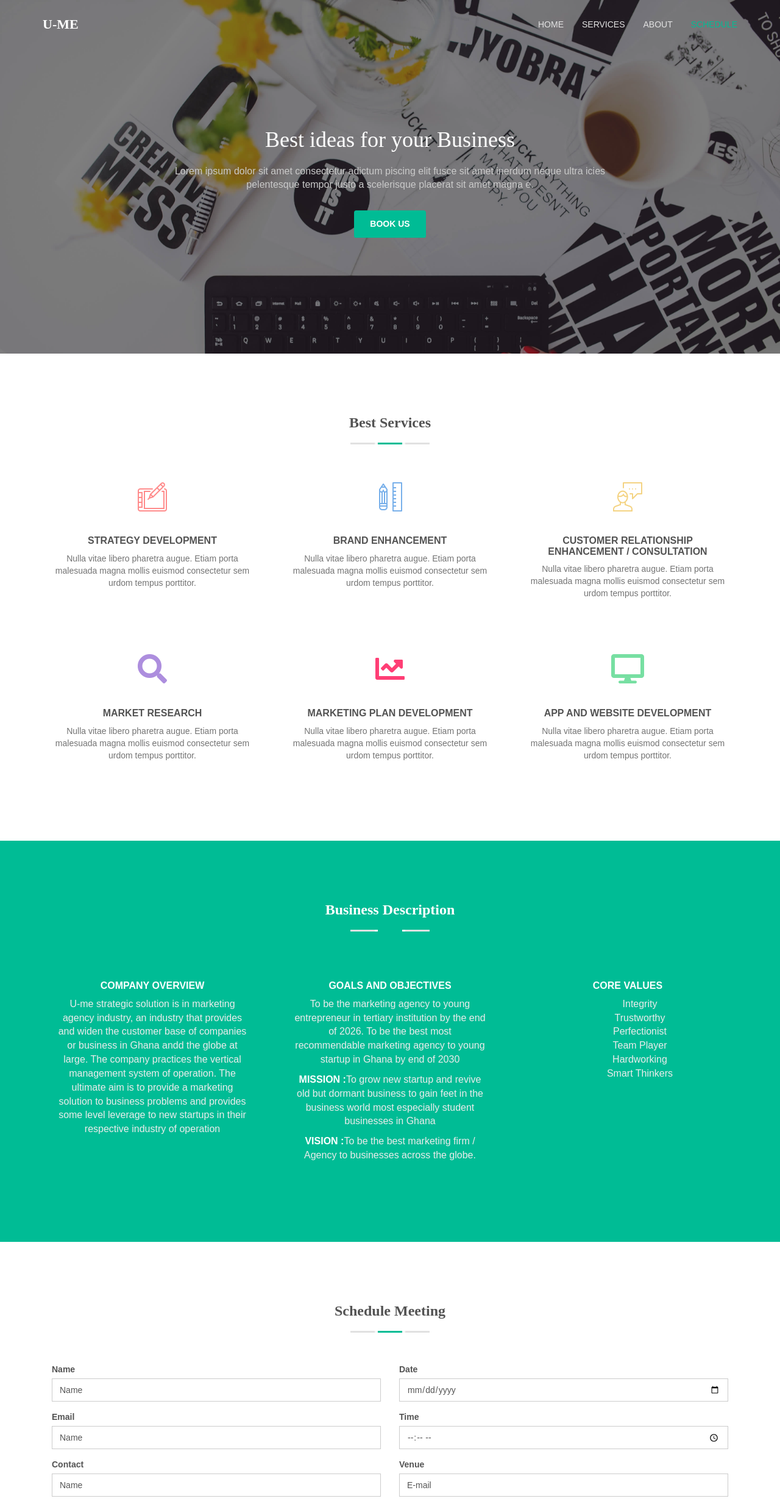
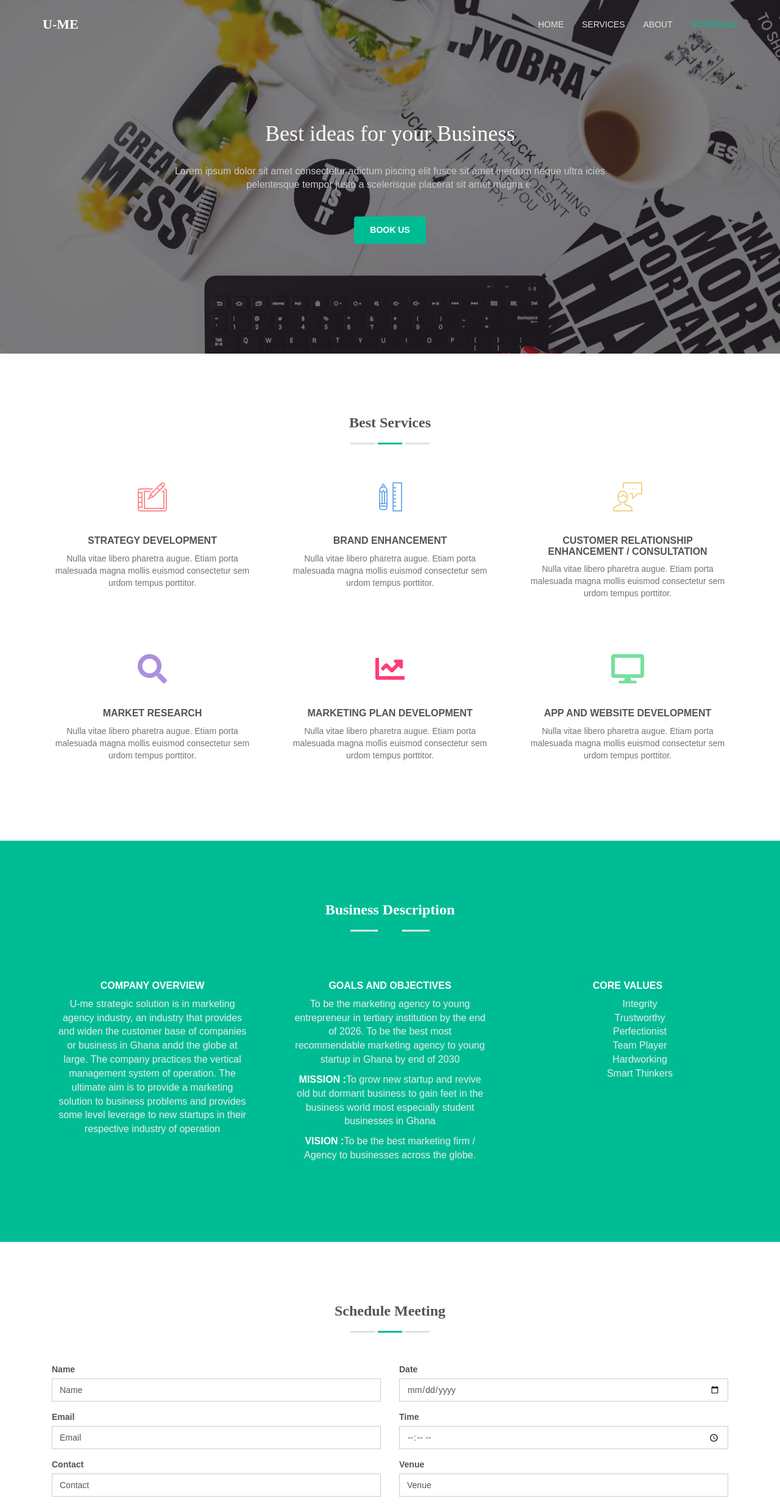
Before and after one commit to graphica99/graphica99.github.io, a plain HTML site: page index.html in a window 1280 px wide. Shown: the top 2467 px of the page at 61% size. Drawn offline with Linux system fonts and the light colour scheme; files whose address does not match are found by name; a web font is replaced by a local one.

Commit message:
Initial commit

```diff
--- a/index.html
+++ b/index.html
@@ -83,19 +83,19 @@
         <div id="main-home-carousel" class="owl-carousel">
           <div>
             <h1 class="intro-title">Start your own project</h1>
-            <p class="intro-text">Lorem ipsum dolor sit amet consectetur adictum piscing elit fusce sit amet inerdum neque ultra icies <br/>  pelentesque tempor justo a scelerisque placerat sit amet magna e.</p>
+            <p style="padding: 10px;" class="intro-text">Lorem ipsum dolor sit amet consectetur adictum piscing elit fusce sit amet inerdum neque ultra icies <br/>  pelentesque tempor justo a scelerisque placerat sit amet magna e.</p>
             <a class="btn btn-custom" href="#contact">Book Us</a>
           </div><!--slide item like paragraph-->
 
           <div>
             <h1 class="intro-title">Best ideas for your Business</h1>
-            <p class="intro-text">Lorem ipsum dolor sit amet consectetur adictum piscing elit fusce sit amet inerdum neque ultra icies <br/>  pelentesque tempor justo a scelerisque placerat sit amet magna e.</p>
+            <p style="padding: 10px;" class="intro-text">Lorem ipsum dolor sit amet consectetur adictum piscing elit fusce sit amet inerdum neque ultra icies <br/>  pelentesque tempor justo a scelerisque placerat sit amet magna e.</p>
             <a class="btn btn-custom" href="#contact">Book Us</a>
           </div><!--slide item like paragraph-->
 
           <div>
             <h1 class="intro-title">We are digital expert</h1>
-            <p class="intro-text">Lorem ipsum dolor sit amet consectetur adictum piscing elit fusce sit amet inerdum neque ultra icies <br/>  pelentesque tempor justo a scelerisque placerat sit amet magna e.</p>
+            <p  style="padding: 10px;" class="intro-text">Lorem ipsum dolor sit amet consectetur adictum piscing elit fusce sit amet inerdum neque ultra icies <br/>  pelentesque tempor justo a scelerisque placerat sit amet magna e.</p>
             <a class="btn btn-custom" href="#contact">Book Us</a>
           </div><!--slide item like paragraph-->
         </div>
@@ -281,7 +281,7 @@
                 <div class="row">
                   <div class="form-group col-xs-6">
                     <label for="name2">Email</label>
-                    <input class="form-control" id="name2" name="name" onblur="if(this.value == '') this.value='Name'" onfocus="if(this.value == 'Name') this.value=''" type="text" value="Name">
+                    <input class="form-control" id="name2" name="Email" onblur="if(this.value == '') this.value='Email'" onfocus="if(this.value == 'Email') this.value=''" type="text" value="Email">
                     <div class="error" id="err-name" style="display: none;">Please enter name</div>
                   </div>
                   <div class="form-group col-xs-6">
@@ -293,12 +293,12 @@
                 <div class="row">
                   <div class="form-group col-xs-6">
                     <label for="name2">Contact</label>
-                    <input class="form-control" id="name2" name="name" onblur="if(this.value == '') this.value='Name'" onfocus="if(this.value == 'Name') this.value=''" type="text" value="Name">
+                    <input class="form-control" id="name2" name="Contact" onblur="if(this.value == '') this.value='Contact'" onfocus="if(this.value == 'Contact') this.value=''" type="text" value="Contact">
                     <div class="error" id="err-name" style="display: none;">Please enter name</div>
                   </div>
                   <div class="form-group col-xs-6">
                     <label for="email2">Venue</label>
-                    <input class="form-control" id="email2" name="email" type="text" onfocus="if(this.value == 'E-mail') this.value='';" onblur="if(this.value == '') this.value='E-mail';" value="E-mail">
+                    <input class="form-control" id="email2" name="venue" type="text" onfocus="if(this.value == 'Venue') this.value='';" onblur="if(this.value == '') this.value='Venue';" value="Venue">
                     <div class="error" id="err-emailvld" style="display: none;">E-mail is not a valid format</div>
                   </div>
                 </div>
```
